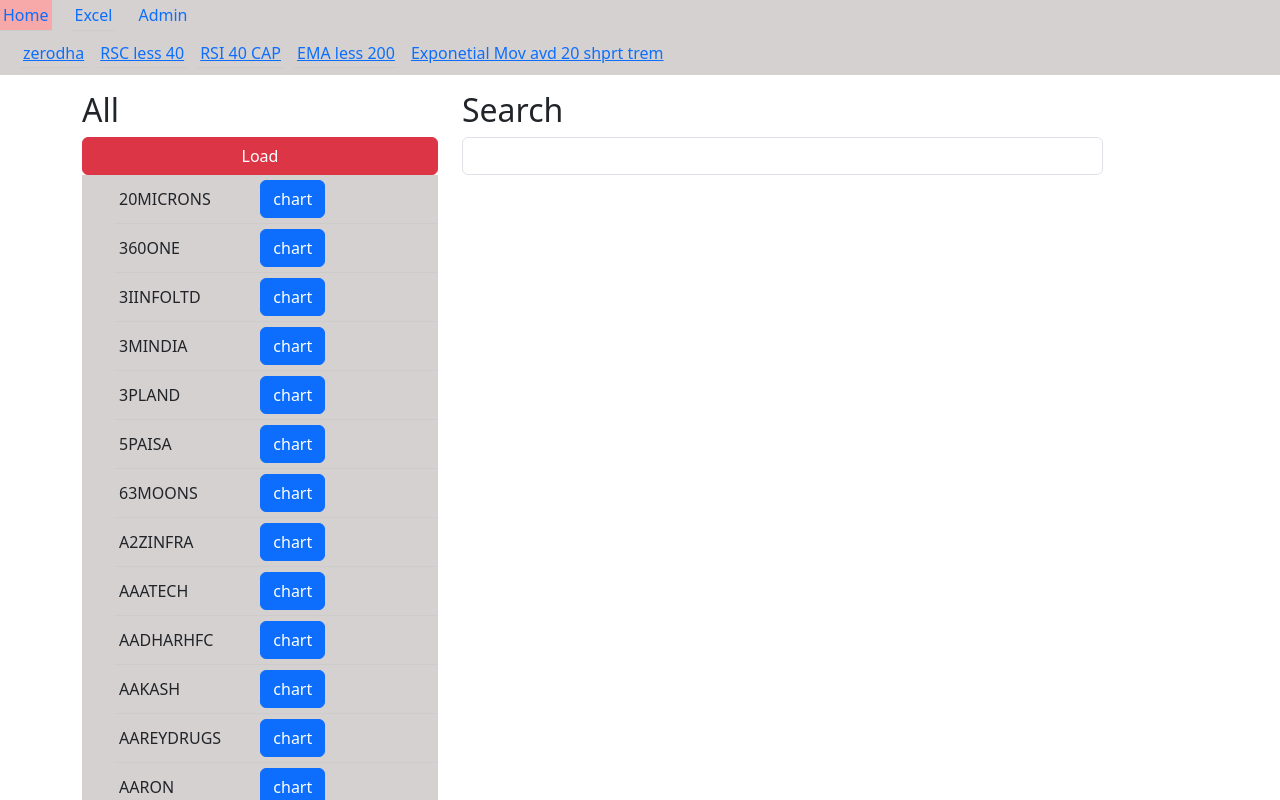
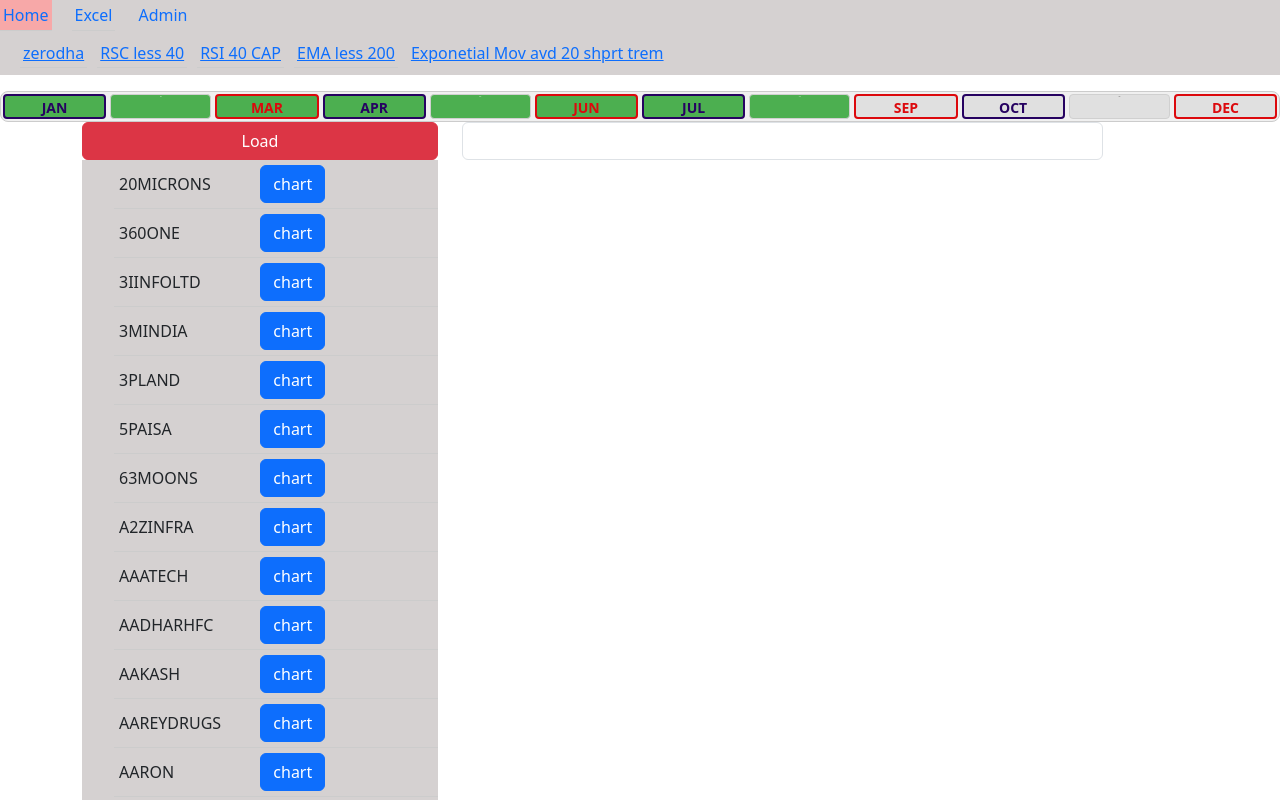
Before and after one commit to ggadekar87/nse, a React (Create React App) app: page / in a window 1280 px wide. Shown: the top 800 px of the page. Built offline with nearby package versions, Linux system fonts and the light colour scheme.

Commit message:
Month progress bar

```diff
--- a/src/components/Excel/Excel.js
+++ b/src/components/Excel/Excel.js
@@ -2,14 +2,12 @@ import myData from './data.json';
 import { useEffect, useState } from 'react';
 import "./Excel.css"
 import { saveAs } from 'file-saver';
-
 const ExcelFile = () => {
     const [data, setData] = useState(myData);
     const [formData, setFormData] = useState({
         name: '',
         date: ''
     });
-
     useEffect(() => {
         fetch('./data.json') // Path to JSON file
             .then(data => {
@@ -37,14 +35,7 @@ const ExcelFile = () => {
         console.log('Form Data:', formData);
     };
     return <>
-        <table className='QTable'>
-            <th><tr><td colspan={4}>FinancialQuarter</td></tr></th>
-            <tbody>
-                {data.FinancialQuarter.map((dt, index) => {
-                    return <tr><td key={index}>{dt}</td></tr>
-                })}
-            </tbody>
-        </table>
+
         <hr></hr>   <form onSubmit={handleSubmit}>
             <div>
                 <label>Name:</label>
--- /dev/null
+++ b/src/components/Excel/ProgressBar.css
@@ -0,0 +1,42 @@
+.progress-bar-container {
+  display: flex;
+  justify-content: space-between;
+  background: #f0f0f0;
+  border: 1px solid #ccc;
+  border-radius: 8px;
+}
+
+.month-box {
+  flex: 1;
+  text-align: center;
+  padding: 1px;
+  margin: 2px;
+  background: #e0e0e0;
+  border: 1px solid #d0d0d0;
+  border-radius: 4px;
+  font-size: 1px;
+  color: #333;
+  transition: background 0.3s, color 0.3s;
+  height: 25px;
+}
+
+.month-box.highlighted {
+  background: #4caf50; /* Highlight color */
+  color: #fff;
+}
+
+.month-box.highlightedStart {
+  color: #260261; /* Highlight color */
+  font-weight: bold;
+  font-size: 14px;
+  border: 2px solid #260261;
+  text-transform: uppercase;
+}
+
+.month-box.highlightedEnd {
+  color: #dc090d; /* Highlight color */
+  font-weight: bold;
+  font-size: 14px;
+  border: 2px solid #dc090d;
+  text-transform: uppercase;
+}
--- /dev/null
+++ b/src/components/Excel/ProgressBar.js
@@ -0,0 +1,49 @@
+import React, { useState, useEffect } from "react";
+import "./ProgressBar.css";
+
+const months = [
+    "Jan",
+    "Feb",
+    "Mar",
+    "Apr",
+    "May",
+    "Jun",
+    "Jul",
+    "Aug",
+    "Sep",
+    "Oct",
+    "Nov",
+    "Dec",
+];
+
+const ProgressBar = () => {
+    const [currentMonthIndex, setCurrentMonthIndex] = useState(new Date().getMonth());
+    const highlightedStartMonths = ["Jan", "Apr", "Jul", "Oct"];
+    const highlightedEndMonths = ["Mar", "Jun", "Sep", "Dec"];
+
+    useEffect(() => {
+        const timer = setInterval(() => {
+            setCurrentMonthIndex(new Date().getMonth());
+        }, 1000 * 60 * 60); // Update every hour
+
+        return () => clearInterval(timer); // Cleanup on unmount
+    }, []);
+
+    return (
+        <div className="progress-bar-container">
+            {months.map((month, index) => (
+                <div
+                    key={index}
+                    className={`month-box ${index <= currentMonthIndex ? "highlighted" : ""
+                        } ${highlightedStartMonths.includes(month) ? "highlightedStart" : ""
+                        } ${highlightedEndMonths.includes(month) ? "highlightedEnd" : ""
+                        } `}
+                >
+                    {month}
+                </div>
+            ))}
+        </div>
+    );
+};
+
+export default ProgressBar;
--- a/src/components/Home.js
+++ b/src/components/Home.js
@@ -6,6 +6,7 @@ import Button from "react-bootstrap/Button";
 import Form from "react-bootstrap/Form";
 import data from "../Stock.json";
 import MenuBar from "./MenuBar/MenuBar";
+import ProgressBar from "./Excel/ProgressBar";
 export default function Home() {
   const [symbols, setSymbols] = useState([]);
   const [loading, setLoading] = useState(false);
@@ -63,10 +64,10 @@ export default function Home() {
   return (
     <>
       <MenuBar></MenuBar>
+      <ProgressBar />
       <div class="container">
         <div class="row">
           <div class="col-md-4">
-            <h2>All</h2>
             <p>
               <Button
                 style={{ width: "100%" }}
@@ -105,7 +106,6 @@ export default function Home() {
             </p>
           </div>
           <div class="col-md-7">
-            <h2>Search</h2>
             <p>
               <Form.Control
                 type="text"
```
